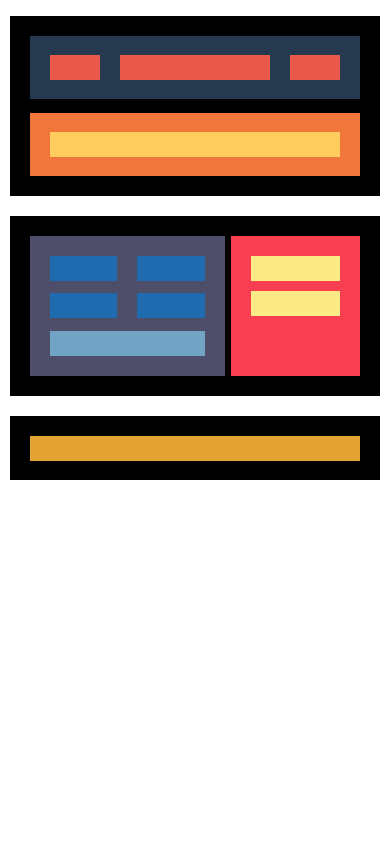
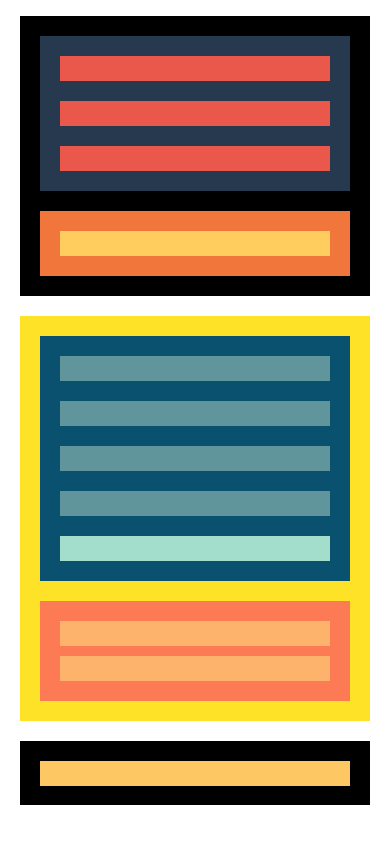
Before and after one commit to albavidalm/IT-Academy, a plain HTML site: page Sprint 1/Nivell-1/index.html in a window 390 px wide. Drawn offline with Linux system fonts and the light colour scheme.

Commit message:
Add mobile mediaqueries

```diff
--- a/Sprint 1/Nivell-1/index.html
+++ b/Sprint 1/Nivell-1/index.html
@@ -48,11 +48,12 @@
         <div class="aside-item aside-item2"></div>
       </aside>
     </main>
+    <footer class="area footer">
+      <div class="footer-item"></div>
+    </footer>
+  </div>
 
-  </div>
 </body>
-<footer class="container area footer">
-  <div class="footer-item"></div>
-</footer>
+
 
 </html>
--- a/Sprint 1/Nivell-1/styles/style.css
+++ b/Sprint 1/Nivell-1/styles/style.css
@@ -1,5 +1,7 @@
 .page {
   width: 100vw;
+  height: 100vh;
+  overflow-x: hidden;
 }
 .container {
   width: 95vw;
@@ -129,6 +131,82 @@
 
 /* MEDIAQUERIES -----------*/
 
+@media all and (min-width: 320px) and (max-width: 767px) {
+  .container {
+    width: 100%;
+    padding: 0 1.25rem;
+  }
+  .header {
+    height: 100%;
+  }
+  .nav {
+    height: 60%;
+    margin-bottom: 1.25rem;
+    display: flex;
+    flex-direction: column;
+    align-items: center;
+    justify-content: space-between;
+  }
+  .item {
+    width: 100%;
+    margin: 1.25rem;
+  }
+  .item1,
+  .item2,
+  .item3 {
+    flex-grow: 1;
+  }
+  .item2 {
+    margin: 0;
+  }
+  .title {
+    height: 40%;
+  }
+  .title__name {
+    margin: 1.25rem 0;
+  }
+  .main {
+    flex-direction: column;
+    height: 100%;
+    background-color: #fee227;
+  }
+  .main__section {
+    width: 100%;
+    margin-bottom: 1.25rem;
+    background-color: #0a506f;
+  }
+  .main-item {
+    background-color: #60959c;
+    margin-bottom: 1.25rem;
+  }
+  .main-item-wide {
+    background-color: #a3ddcb;
+  }
+  .columns {
+    flex-direction: column;
+  }
+  .column1,
+  .column2 {
+    width: 100%;
+  }
+  .aside {
+    width: 100%;
+    background-color: #fd7b54;
+  }
+  .aside-item {
+    background-color: #fdb36b;
+  }
+  .aside-item2 {
+    margin-bottom: 0;
+  }
+  .footer {
+    width: 100%;
+  }
+  .footer-item {
+    background-color: #fdc763;
+  }
+}
+
 @media all and (min-width: 768px) and (max-width: 1024px) {
   .main {
     height: auto;
```
